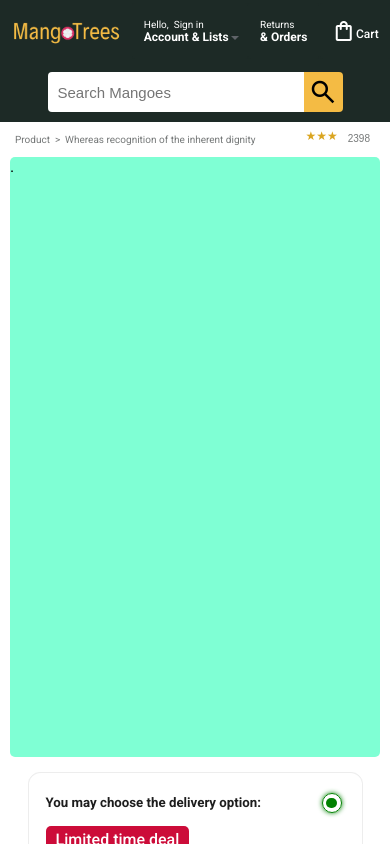
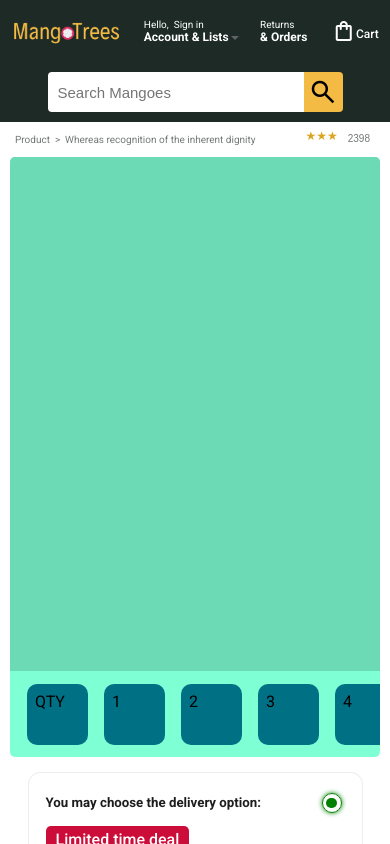
Before and after one commit to abhiram418/mangotrees-UI, an Angular app: page /product/1 in a window 390 px wide. Shown: the top 844 px of the page. Built offline with nearby package versions, Linux system fonts and the light colour scheme.

Commit message:
added product-image-view-list

```diff
--- a/src/app/Product/product-view/product-view.component.css
+++ b/src/app/Product/product-view/product-view.component.css
@@ -57,18 +57,51 @@
     margin-bottom: 10px;
     display: flex;
 }
-.image{
+.product-image-view{
     height: 575px;
     width: calc(100% - 350px);
     margin-right: 10px;
     border-radius: 5px;
+    display: flex;
+    flex-direction: row;
+    overflow: hidden;
     background-color: aquamarine;
     /* background-image: url("../../../assets/Pictures/Screenshot\ 2024-07-02\ 223503.jpg");
     background-size:contain;
     background-repeat: no-repeat;
     background-position: right; */
 }
+.product-image-list{
+    height: calc(100% - 34px);
+    width: 100px;
+    display: flex;
+    flex-direction: column;
+    align-items: center;
+    padding-top: 17px;
+    padding-bottom: 17px;
+    overflow-y: scroll;
+    scrollbar-width: none;
+    /* background-color: #888; */
+}
+.product-images{
+    min-height: 45px;
+    min-width: 45px;
+    margin-bottom: 16px;
+    border-radius: 10px;
+    padding: 5px;
+    cursor: pointer;
+    user-select: none;
+    border: 3px solid transparent;
+    background-color: #007185;
+}
+.product-images:active, .product-images:hover{
+    border: 3px solid black;
+}
 
+.product-image-large-view{
+    width: 100%;
+    background-color: rgb(107, 218, 181);
+}
 
 
 
@@ -400,7 +433,7 @@ option:disabled {
     }
 
 
-    .image{
+    .product-image-view{
         height: 600px;
         width: 100%;
         margin-bottom: 15px;
@@ -414,6 +447,32 @@ option:disabled {
         margin-top: 121px;
     }
 }
+@media (max-width: 1025px){
+    .product-image-view{
+        flex-direction: column;
+    }
+    .product-image-list{
+        height: 100px;
+        width: calc(100% - 34px);
+        flex-direction: row;
+        order: 2;
+        padding-top: 0px;
+        padding-bottom: 0px;
+        padding-inline: 17px;
+        overflow-x: scroll;
+        scrollbar-width: none;
+    }
+    .product-images{
+        margin-bottom: 0px;
+        margin-right: 16px;
+    }
+
+
+    .product-image-large-view{
+        height: 100%;
+    }
+}
+
 
 
 .material-symbols-outlined {
--- a/src/app/Product/product-view/product-view.component.html
+++ b/src/app/Product/product-view/product-view.component.html
@@ -18,7 +18,18 @@
 
 
     <div class="product-view-middle roboto-regular">
-        <div class="image">.</div>
+        <div class="product-image-view">
+            <div class="product-image-list">
+                <div class="product-images" *ngFor="let i of options">
+                    <a>{{i.value}}</a>
+                </div>
+            </div>
+            <div class="product-image-large-view">
+                <div>
+
+                </div>
+            </div>
+        </div>
 
         <div class="blur product-payment-view">
 
```
